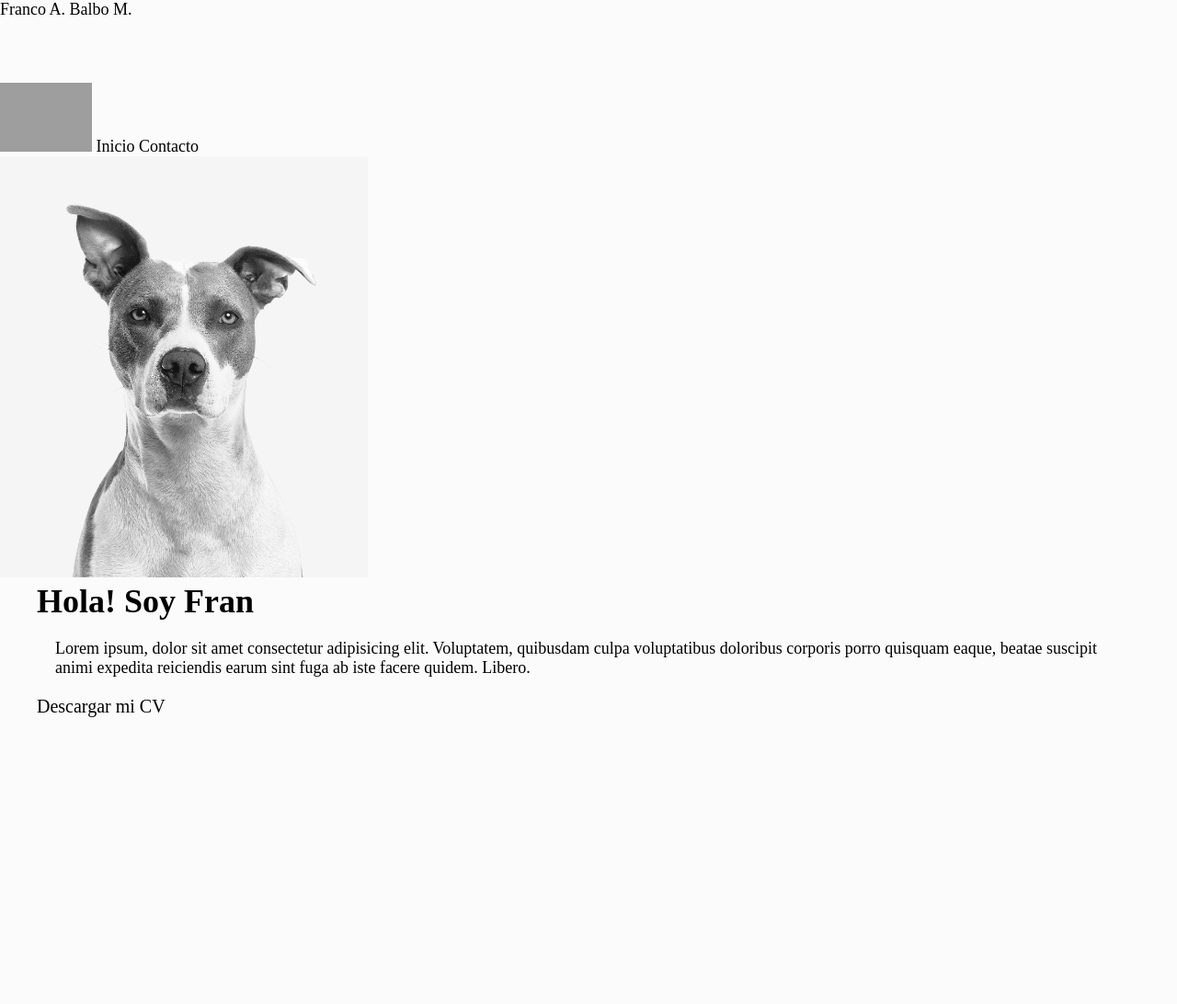
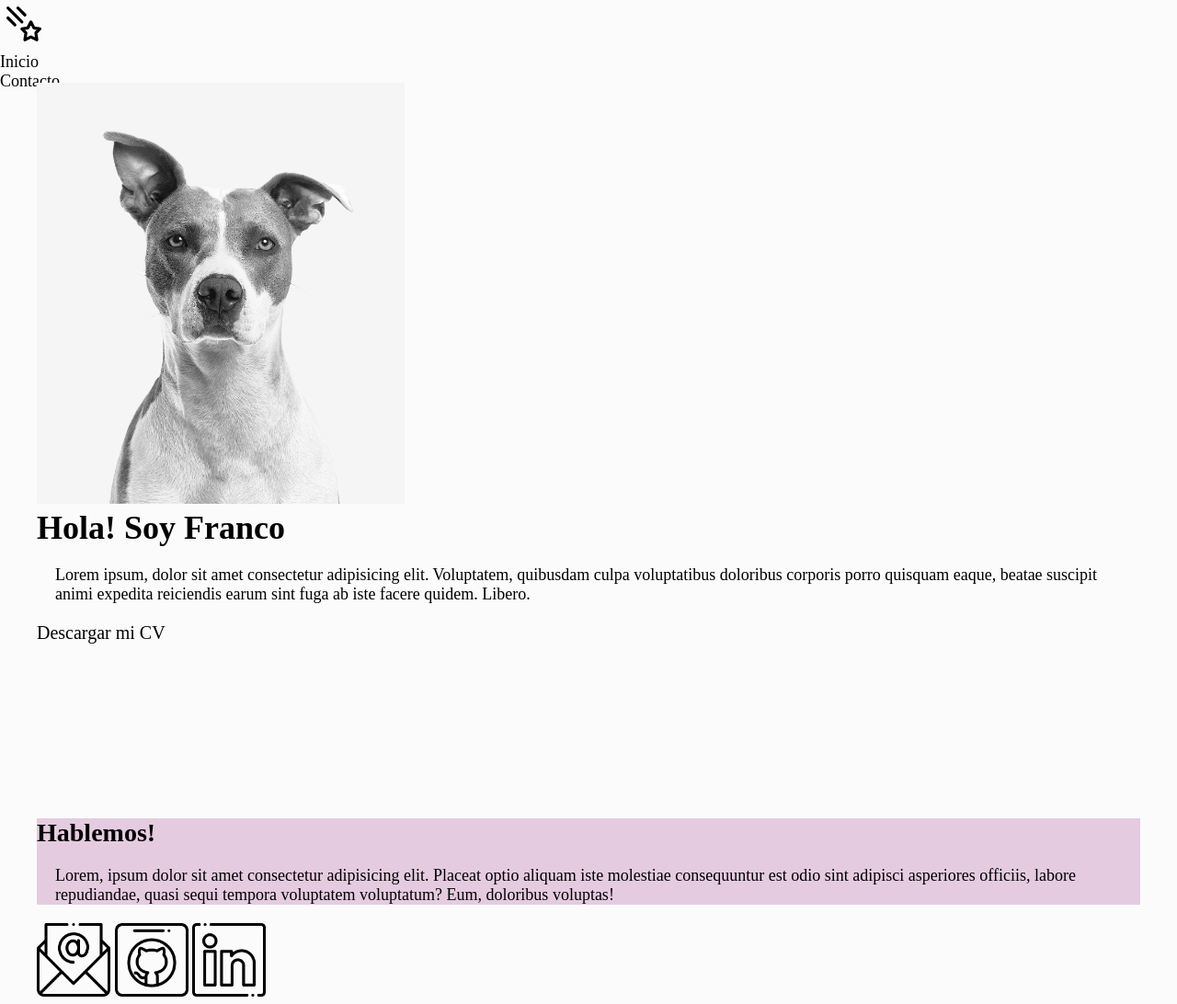
Before and after one commit to FrancoBalbo/Proyecto-FrancoBalbo-, a plain HTML site: page index.html in a window 1280 px wide. Shown: the top 1092 px of the page at 92% size. Drawn offline with Linux system fonts and the light colour scheme; grey boxes are pictures that could not be loaded.

Commit message:
mi primer commit

```diff
--- a/css/styles.css
+++ b/css/styles.css
@@ -61,10 +61,6 @@ p {
     margin: 20px;
 }
 
-.fondoNav {
-    width: 100px;
-}
-
 .fotoPerfil {
     width: 400px;
 }
@@ -72,11 +68,12 @@ p {
 .boton {
     font-size: 20px;
 }
+
 .redes img {
     width: 5rem;
 }
 
-.seccionContacto {
+.hablemos {
     background-color: rgba(175, 89, 158, 0.3);
 }
 
--- a/index.html
+++ b/index.html
@@ -14,68 +14,63 @@
 <body>
 
     <header>
-
-        <a href="#inicio">Franco A. Balbo M.</a>
-
+        <nav>
+            <a href="#inicio">
+                <svg xmlns="http://www.w3.org/2000/svg" class="icon icon-tabler icon-tabler-comet" width="52" height="52" viewBox="0 0 24 24" stroke-width="1.5" stroke="#000000" fill="none" stroke-linecap="round" stroke-linejoin="round">
+                    <path stroke="none" d="M0 0h24v24H0z" fill="none"/>
+                    <path d="M15.5 18.5l-3 1.5l.5 -3.5l-2 -2l3 -.5l1.5 -3l1.5 3l3 .5l-2 2l.5 3.5z" />
+                    <line x1="4" y1="4" x2="11" y2="11" />
+                    <line x1="9" y1="4" x2="12.5" y2="7.5" />
+                    <line x1="4" y1="9" x2="7.5" y2="12.5" />
+                </svg>
+            </a>
+            <ul class="menu">
+                <li>
+                    <a href="#inicio">Inicio</a>
+                </li>
+                <li>
+                    <a href="#contacto">Contacto</a>
+                </li>
+            </ul>
+        </nav>
     </header>
 
-    <nav>
-
-        <img class="fondoNav" src="img/nav.jpg" alt="mano-pata">
-
-        <a href="#">Inicio</a>
-
-        <a href="#">Contacto</a>
-
-    </nav>
-
+    <main>
+        <section id="inicio">
             <img class="fotoPerfil" src="img/perfil.jpg" alt="foto-perfil">
 
-    <main>
-
-        <section>
-
-            <h1>Hola! Soy Fran</h1>
+            <article class="presentacion">
+                <h1>Hola! Soy Franco</h1>
 
                 <p>Lorem ipsum, dolor sit amet consectetur adipisicing elit. Voluptatem, quibusdam culpa voluptatibus doloribus corporis porro quisquam eaque, beatae suscipit animi expedita reiciendis earum sint fuga ab iste facere quidem. Libero.
                 </p>
 
-            <!--Esto va a ser el Boton-->
                 <a class="boton" href="#">Descargar mi CV</a>
-
+            </article>
         </section>
 
-        <section class="seccionContacto">
-
+        <section id="contacto">
+            <article class="hablemos">
                 <h2>Hablemos!</h2>
 
                 <p>Lorem, ipsum dolor sit amet consectetur adipisicing elit. Placeat optio aliquam iste molestiae consequuntur est odio sint adipisci asperiores officiis, labore repudiandae, quasi sequi tempora voluptatem voluptatum? Eum, doloribus voluptas!
                 </p>
+            </article>
 
-        </section>
-
-        <section class="redes">
-
+            <article class="redes">
                 <img src="img/mail.png" alt="mail">
 
                 <img src="img/github.png" alt="github">
 
                 <img src="img/linkedin.png" alt="linkedin">
-
-            <!--En esta seccion van a ir las imagenes referentes a distintas redes sociales-->
+            </article>
         </section>
 
     </main>
 
     <footer>
-
         <p>Todos los derechos reservados. Franco A. Balbo M.</p>
-
     </footer>
-
-
-    <!-- La estructura básica y la vinculación con CSS estan listas. A codear! 💪  -->
-    <!-- En este archivo escriban su HTML -->
 
 </body>
 </html>
```
Lines whose indentation alone changed are shown as unchanged.
